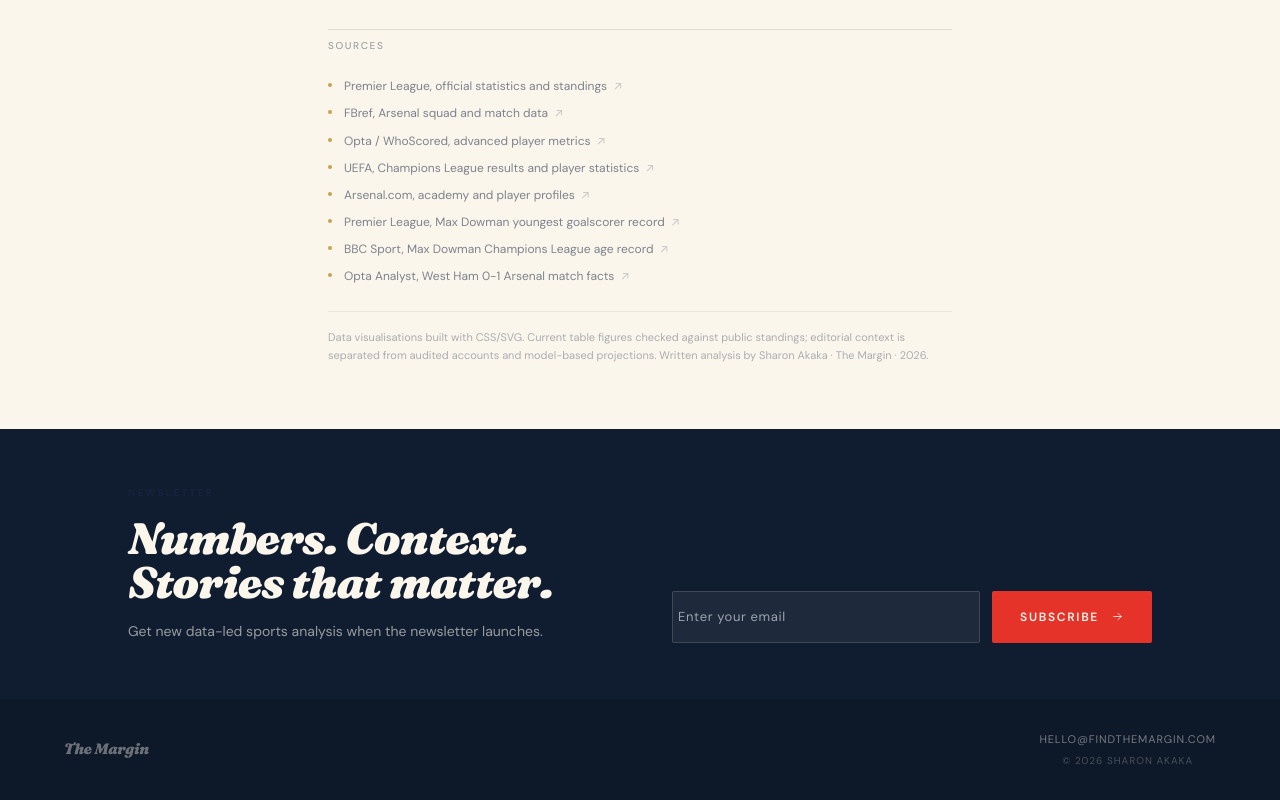
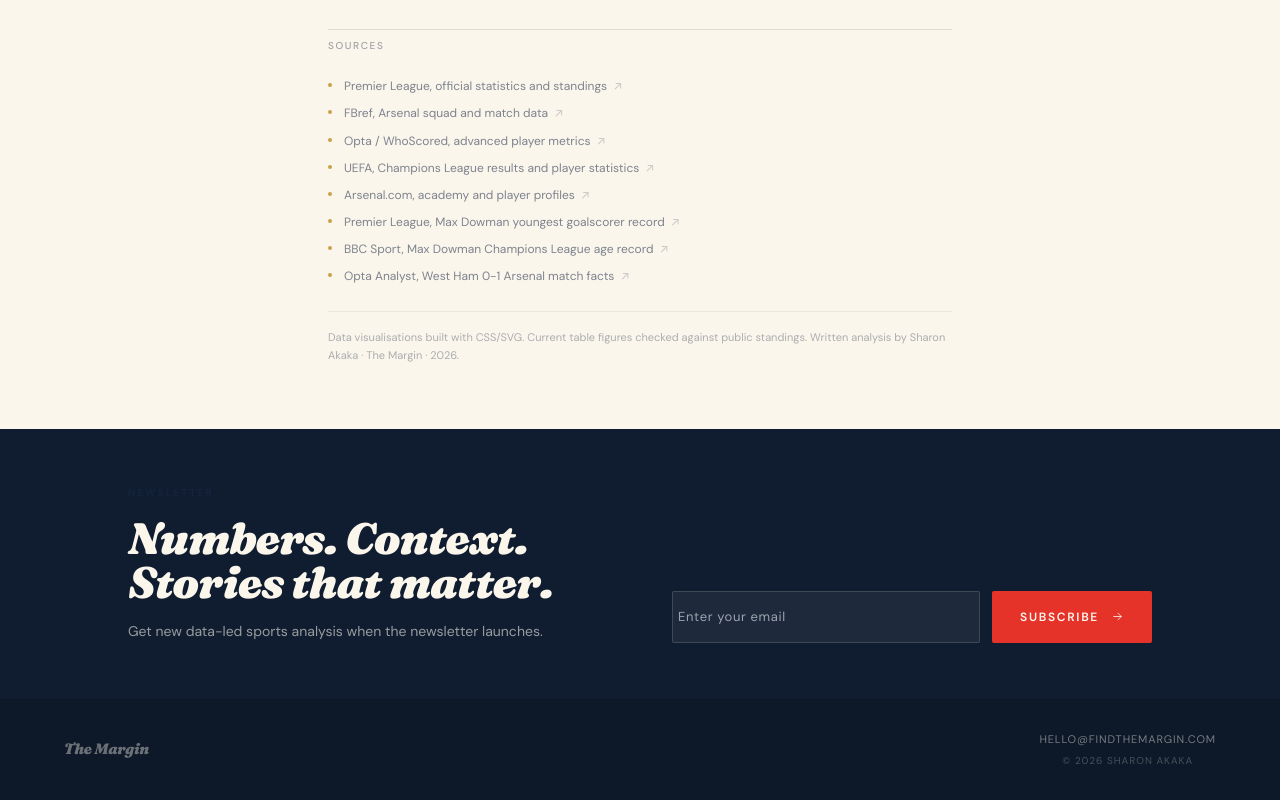
Before and after one commit to Sharon-Akaka/the-margin-web, a Next.js app: page /articles/arsenal-2025 in a window 1280 px wide. Shown: the part 9844-10644 px from the top of the page. Built offline with nearby package versions, Linux system fonts and the light colour scheme; no server answers.

Commit message:
Clean article source footer

```diff
--- a/app/articles/arsenal-2025/page.tsx
+++ b/app/articles/arsenal-2025/page.tsx
@@ -454,8 +454,7 @@
 
             <p className="font-caps text-[11px] mt-6 pt-4"
               style={{ color: 'rgba(22,36,63,0.35)', lineHeight: 1.7, borderTop: '1px solid rgba(22,36,63,0.07)' }}>
-              Data visualisations built with CSS/SVG. Current table figures checked against public standings;
-              editorial context is separated from audited accounts and model-based projections.
+              Data visualisations built with CSS/SVG. Current table figures checked against public standings.
               Written analysis by Sharon Akaka · The Margin · 2026.
             </p>
           </div>
```
